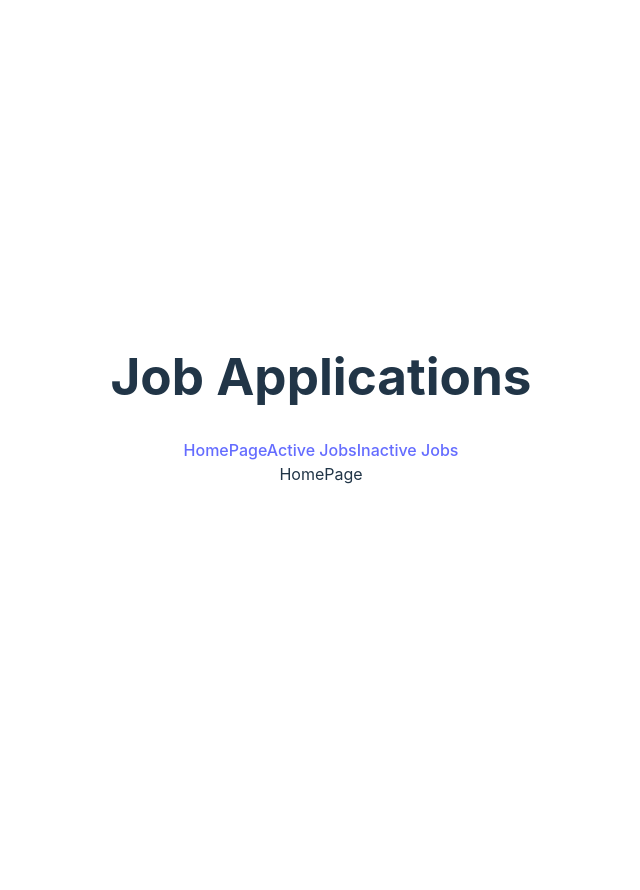
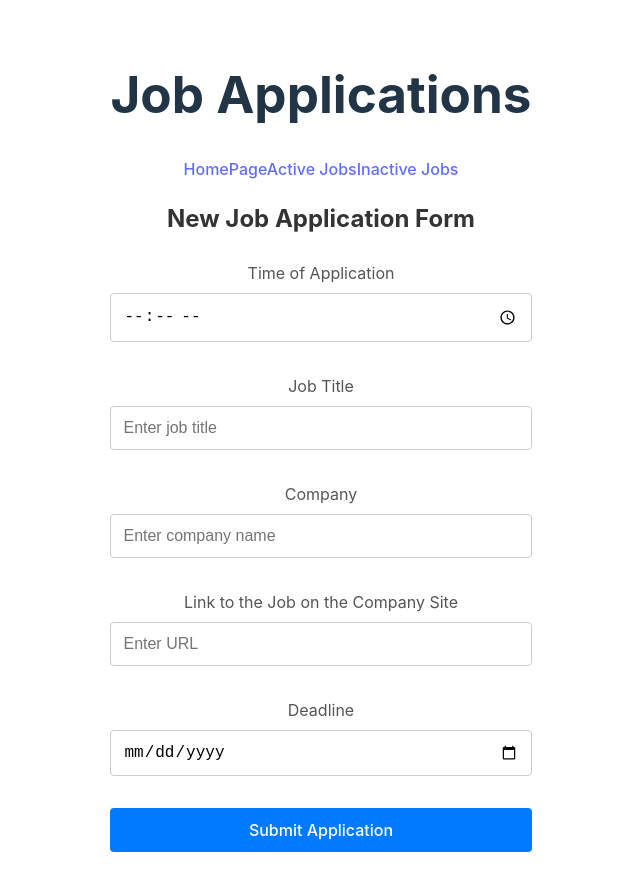
Before and after one commit to yvonneitan/job-tracker-app, a React (Vite) app in the folder client/: page / in a window 1280 px wide. Shown: the top 890 px of the page, without its empty margins (319-959 px from the left). Before the commit the page ends 800 px from the top, so only its background shows below. Built offline with nearby package versions, Linux system fonts and the light colour scheme.

Commit message:
Add a form to the HomePage

```diff
--- a/client/src/components/AppsForm/AppsForm.jsx
+++ b/client/src/components/AppsForm/AppsForm.jsx
@@ -1,11 +1,108 @@
-import React from 'react'
+import React, { useState } from 'react';
+import './AppsForm.scss'
 
 const AppsForm = () => {
+  const [formData, setFormData] = useState({
+    timeOfApplication: '',
+    jobTitle: '',
+    company: '',
+    jobLink: '',
+    deadline: ''
+  });
+
+  // Handle input changes
+  const handleChange = (e) => {
+    const { name, value } = e.target;
+    setFormData({
+      ...formData,
+      [name]: value
+    });
+  };
+
+  // Handle form submission
+  const handleSubmit = (e) => {
+    e.preventDefault();
+    console.log('Form submitted:', formData);
+  };
+
   return (
-    <div>
+    <div className="form">
+      <h2 className="form__title">New Job Application Form</h2>
+      <form className="form__body" onSubmit={handleSubmit}>
+        <div className="form__group form__group--time">
+          <label className="form__label" htmlFor="timeOfApplication">Time of Application</label>
+          <input
+            className="form__input"
+            type="time"
+            id="timeOfApplication"
+            name="timeOfApplication"
+            value={formData.timeOfApplication}
+            onChange={handleChange}
+            required
+          />
+        </div>
 
+        <div className="form__group form__group--job-title">
+          <label className="form__label" htmlFor="jobTitle">Job Title</label>
+          <input
+            className="form__input"
+            type="text"
+            id="jobTitle"
+            name="jobTitle"
+            value={formData.jobTitle}
+            onChange={handleChange}
+            placeholder="Enter job title"
+            required
+          />
+        </div>
+
+        <div className="form__group form__group--company">
+          <label className="form__label" htmlFor="company">Company</label>
+          <input
+            className="form__input"
+            type="text"
+            id="company"
+            name="company"
+            value={formData.company}
+            onChange={handleChange}
+            placeholder="Enter company name"
+            required
+          />
+        </div>
+
+        <div className="form__group form__group--job-link">
+          <label className="form__label" htmlFor="jobLink">Link to the Job on the Company Site</label>
+          <input
+            className="form__input"
+            type="url"
+            id="jobLink"
+            name="jobLink"
+            value={formData.jobLink}
+            onChange={handleChange}
+            placeholder="Enter URL"
+            required
+          />
+        </div>
+
+        <div className="form__group form__group--deadline">
+          <label className="form__label" htmlFor="deadline">Deadline</label>
+          <input
+            className="form__input"
+            type="date"
+            id="deadline"
+            name="deadline"
+            value={formData.deadline}
+            onChange={handleChange}
+            required
+          />
+        </div>
+
+        <div className="form__group form__group--submit">
+          <button className="form__button" type="submit">Submit Application</button>
+        </div>
+      </form>
     </div>
-  )
-}
+  );
+};
 
-export default AppsForm
+export default AppsForm;
--- a/client/src/components/AppsForm/AppsForm.scss
+++ b/client/src/components/AppsForm/AppsForm.scss
@@ -0,0 +1,59 @@
+.form {
+    &__title {
+      text-align: center;
+      margin-bottom: 1.5rem;
+      font-size: 1.5rem;
+      color: #333;
+    }
+
+    &__body {
+      display: flex;
+      flex-direction: column;
+      gap: 1rem;
+    }
+
+    &__group {
+      display: flex;
+      flex-direction: column;
+      margin-bottom: 1rem;
+
+      &--time,
+      &--job-title,
+      &--company,
+      &--job-link,
+      &--deadline {
+        margin-bottom: 1rem;
+      }
+    }
+
+    &__label {
+      font-size: 1rem;
+      margin-bottom: 0.5rem;
+      color: #555;
+    }
+
+    &__input {
+      padding: 0.75rem;
+      font-size: 1rem;
+      border: 1px solid #ccc;
+      border-radius: 4px;
+
+      &:focus {
+        outline: none;
+        border-color: #007bff;
+      }
+    }
+
+    &__button {
+      padding: 0.75rem;
+      background-color: #007bff;
+      color: #fff;
+      border: none;
+      border-radius: 4px;
+      cursor: pointer;
+
+      &:hover {
+        background-color: #0056b3;
+      }
+    }
+  }
--- a/client/src/pages/HomePage/HomePage.jsx
+++ b/client/src/pages/HomePage/HomePage.jsx
@@ -1,5 +1,12 @@
+import AppsForm from '../../components/AppsForm/AppsForm'; // Fix typo in 'components'
+
 function HomePage() {
-  return <div>HomePage</div>;
+  return (
+    <>
+      {/* <div>HomePage</div> */}
+      <AppsForm />
+    </>
+  );
 }
 
 export default HomePage;
```
